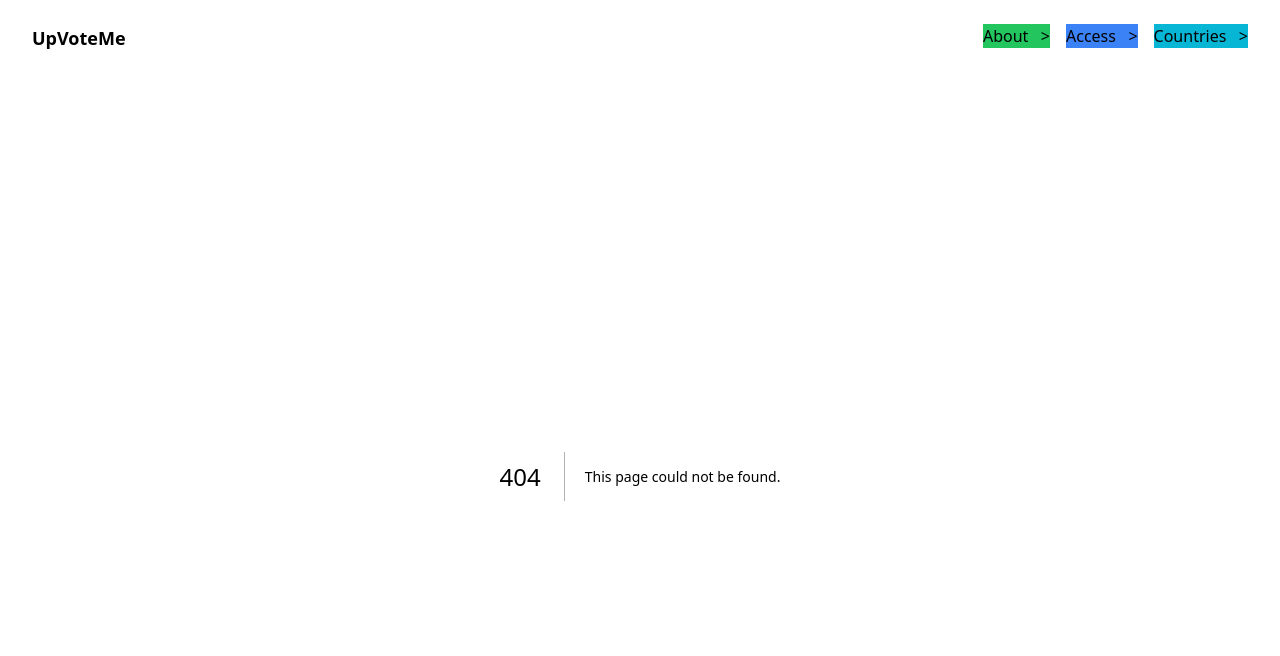
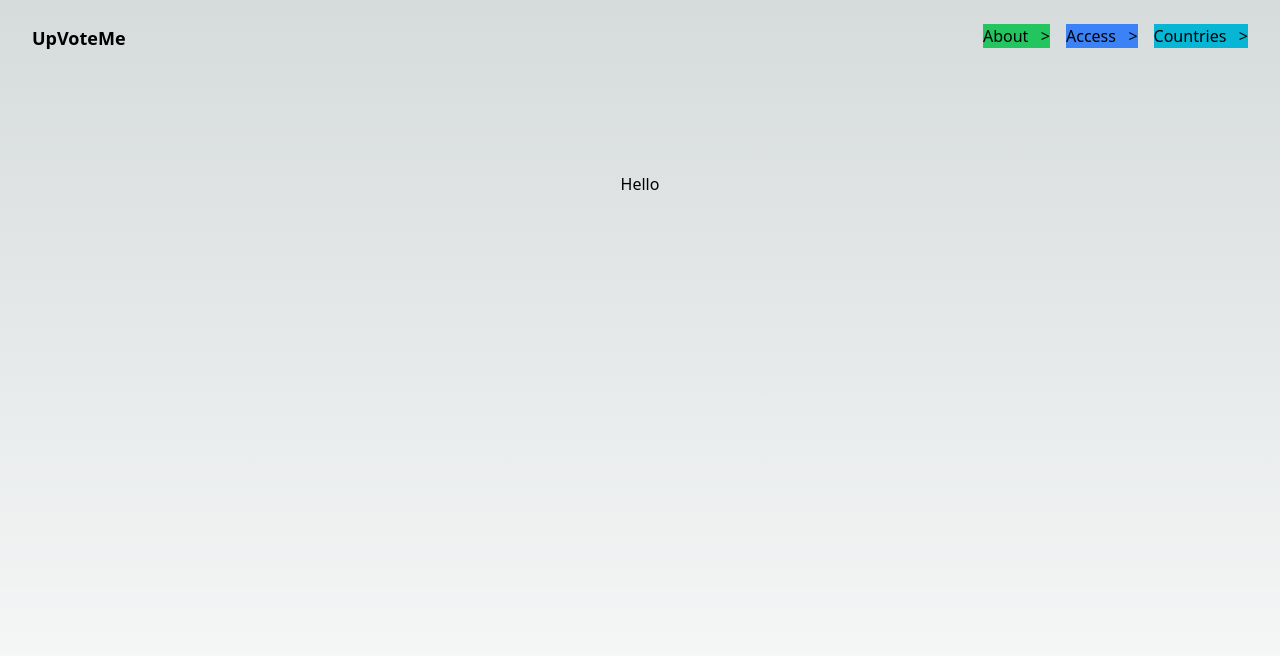
Before and after one commit to ToineF/next-js-test, a Next.js app: page /countries/1 in a window 1280 px wide. Before the commit this address had no page. Shown: the top 656 px of the page. Built offline with nearby package versions, Linux system fonts and the light colour scheme.

Commit message:
dynamic routes init

```diff
--- a/src/componants/countrycard.js
+++ b/src/componants/countrycard.js
@@ -1,6 +1,9 @@
+import Link from "next/link";
+
 export default function CountryCard({ props }) {
   return (
     <div className="bg-red-400 p-5 text-center rounded border-2 border-red-800">
+      <Link className="cursor-pointer" href={`/countries/${props.name.common}`}>
         <div className="flex gap-2 justify-center">
           <strong>
             {props.name.common} {props.flag}
@@ -9,6 +12,7 @@ export default function CountryCard({ props }) {
         <p>Continent: {props.region}</p>
         <p>Capital: {props.capital}</p>
         <p>Population: {props.population}</p>
+      </Link>
     </div>
   );
 }
--- a/src/componants/layoutbutton.js
+++ b/src/componants/layoutbutton.js
@@ -1,10 +1,9 @@
 import Link from "next/link";
 
 export default function LayoutButton({ link, text, color }) {
-  const buttonclass = "rounded-md border px-4 py-2 text-gray-50 ";
   return (
     <Link href={link}>
-      <button className={`${buttonclass} ${color}`}>
+      <button className={`rounded-md border px-4 py-2 ${color} text-gray-50`}>
         {text}&nbsp;&nbsp;&nbsp;&gt;
       </button>
     </Link>
--- /dev/null
+++ b/src/pages/countries/[id].js
@@ -0,0 +1,7 @@
+export default function CountryID() {
+  return (
+    <div className="flex min-h-screen flex-col items-center justify-start gap-8 p-24">
+      <p>Hello</p>
+    </div>
+  );
+}
```
Lines whose indentation alone changed are shown as unchanged.
